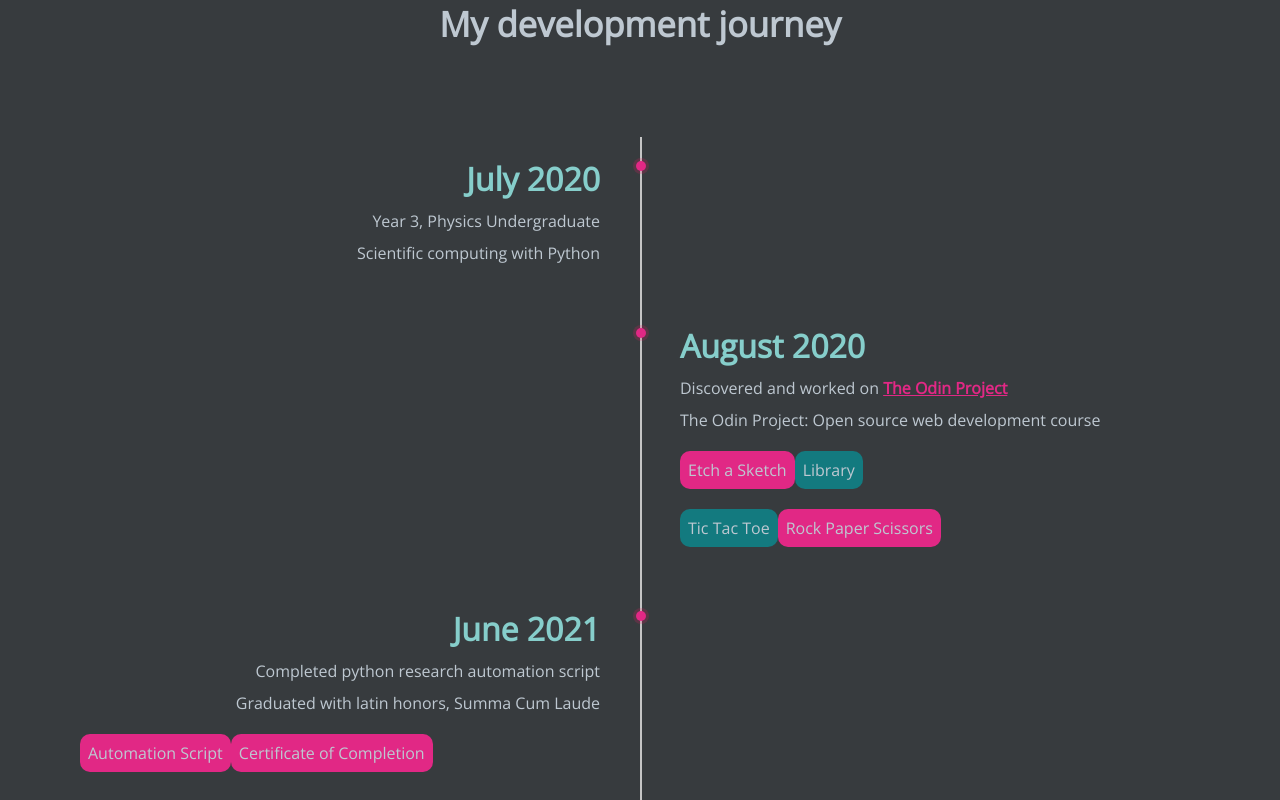
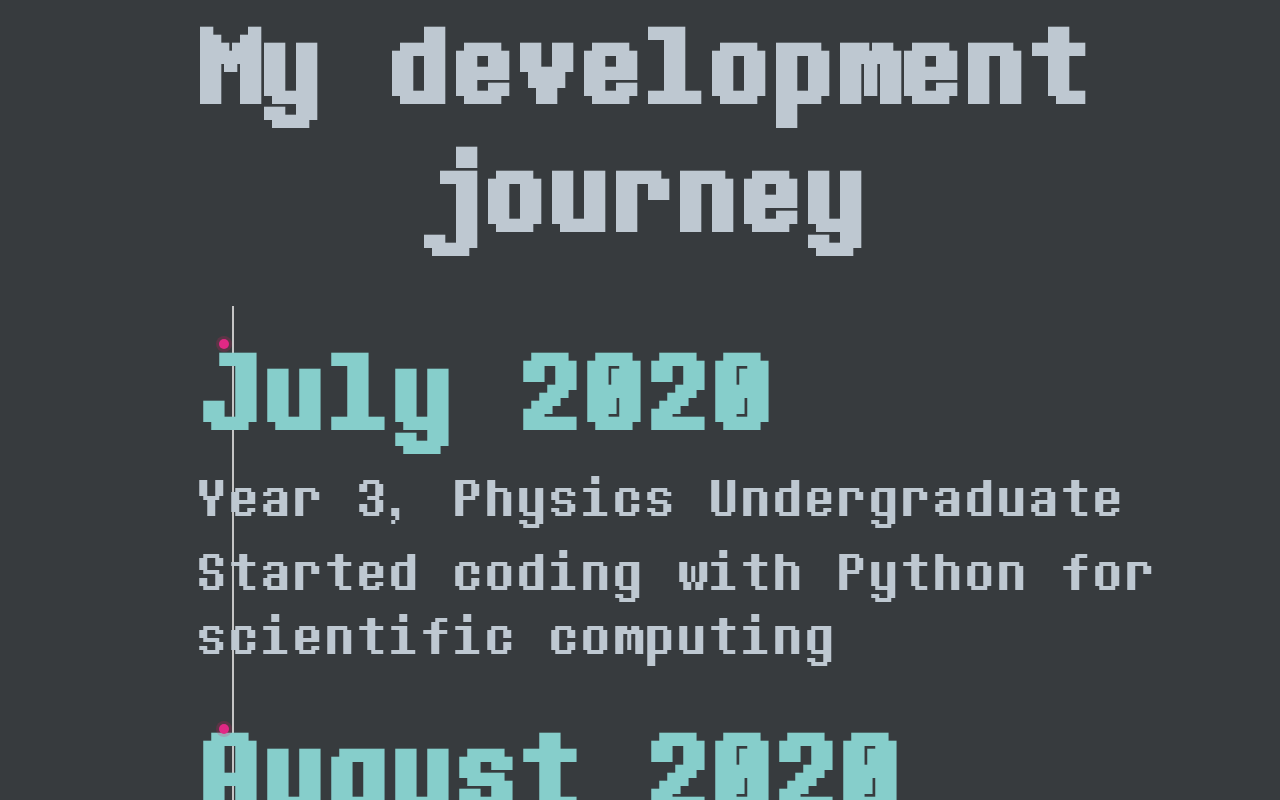
Before and after one commit to teoyi/personal-portfolio, a Next.js app: page / in a window 1280 px wide. Shown: the part 1700-2500 px from the top of the page. Built offline with nearby package versions, Linux system fonts and the light colour scheme; a web font is replaced by a local one.

Commit message:
finished timeline component for mobile view. Added new toggle function for logo. finished about component for mobile view

```diff
--- a/src/components/About/About.js
+++ b/src/components/About/About.js
@@ -4,7 +4,7 @@ import classes from '../../styles/About.module.css'
 
 const About = () => {
     return (
-        <div className={classes.about} id="about">
+        <section className={classes.about} id="about">
             <h2 className={classes.greetings}>Hello there!</h2>
             <div className={classes.imageWrapper}>
                 <div className={classes.aboutImage}>
@@ -19,7 +19,7 @@ const About = () => {
                     I am a self-taught developer that has since been involved in projects in both personal and professional setting. Action speaks louder than words, so I will let this website speak on behalf my skills.
                 </p>
             </div>
-        </div>
+        </section>
 
     );
 }
--- a/src/components/Header/HeaderMain.js
+++ b/src/components/Header/HeaderMain.js
@@ -13,17 +13,21 @@ const Header = () => {
         setNavbarOpen(prev => !prev);
     }
 
+    const handleLogo = () => {
+        setNavbarOpen(false);
+    }
+
     return (
         <nav className={classes.navBar__main}>
             <div className={classes.navBar__left}>
-                <Link href="#landing" passHref><Image className={classes.logo} src={logo} alt="logo" width={100} height={23}/></Link>
+                <Link href="#landing" passHref><Image onClick={handleLogo} className={classes.logo} src={logo} alt="logo" width={100} height={23}/></Link>
             </div>
             <div className={classes.navBar__right}>
                 <div  className={classes.hamburger}>
                     <Hamburger toggled={navbarOpen} toggle={setNavbarOpen} size={23} rounded color={navbarOpen ? "#e12885": "#86cecb"} />
                 </div>
                 <ul className={`${classes.menuNav} ${navbarOpen ? classes.showMenu : ""}`}>
-                    <li><Link href="/"><a className={classes.navLink} onClick={handleToggle}>Home</a></Link></li>
+                    <li><Link href="#landing"><a className={classes.navLink} onClick={handleToggle}>Home</a></Link></li>
                     <li><Link href="#about"><a className={classes.navLink} onClick={handleToggle}>About</a></Link></li>
                     <li><Link href="#timeline"><a className={classes.navLink} onClick={handleToggle}>Timeline</a></Link></li>
                     <li><Link href="#projects"><a className={classes.navLink} onClick={handleToggle}>Projects</a></Link></li>
--- a/src/components/Landing/Landing.js
+++ b/src/components/Landing/Landing.js
@@ -11,9 +11,9 @@ const Landing = () => {
                 <p className={classes.subtitle}>Aspiring web/software developer</p>
             </div>
             <div className={classes.navBar__secondary}>
-                <a href="#" className={classes.navSocials}><FaInstagramSquare size="2.2rem" /></a>
-                <a href="#" className={classes.navSocials}><FaGithubSquare size="2.2rem" /></a>
-                <a href='#' className={classes.navSocials}><FaLinkedin size="2.2rem" /></a>
+                <a href="https://www.instagram.com/yipeng_/" className={classes.navSocials}><FaInstagramSquare size="2.2rem" /></a>
+                <a href="https://github.com/teoyi" className={classes.navSocials}><FaGithubSquare size="2.2rem" /></a>
+                <a href='https://www.linkedin.com/in/luketeo/' className={classes.navSocials}><FaLinkedin size="2.2rem" /></a>
             </div>
         </section>
     );
--- a/src/components/Timeline/Timeline.js
+++ b/src/components/Timeline/Timeline.js
@@ -3,7 +3,7 @@ import classes from '../../styles/Timeline.module.css'
 
 const Timeline = () => {
     return (
-        <div className={classes.wrapper} id="timeline">
+        <section className={classes.wrapper} id="timeline">
             <div className={classes.timelineWrapper}>
                 <h1 className={classes.title}>My development journey</h1>
                 <div className={classes.timeline}>
@@ -12,22 +12,20 @@ const Timeline = () => {
                             <div className={classes.content}>
                                 <h3>July 2020</h3>
                                 <p>Year 3, Physics Undergraduate</p>
-                                <p>Scientific computing with Python</p>
+                                <p>Started coding with Python for scientific computing</p>
                             </div>
                         </li>
 
                         <li>
                             <div className={classes.content}>
                                 <h3>August 2020</h3>
-                                <p>Discovered and worked on <span className={classes.highlight}><a href="#">The Odin Project</a></span></p>
-                                <p>The Odin Project: Open source web development course</p>
+                                <p>Worked on <span className={classes.highlight}><a href="#">The Odin Project</a></span></p>
+                                <p>An open source web development course</p>
                                 <div className={classes.buttonWrap}>
-                                    <a href="#" className={classes.buttonmain}>Etch a Sketch</a>
-                                    <a href="#" className={classes.buttonalt}>Library</a>
-                                </div>
-                                <div className={classes.buttonWrap}>
-                                    <a href="#" className={classes.buttonalt}>Tic Tac Toe</a>
-                                    <a href="#" className={classes.buttonmain}>Rock Paper Scissors</a>
+                                    <a href="https://github.com/teoyi/rock-paper-scissors" target="_blank" rel="noopener noreferrer" className={classes.buttonmain}>Rock Paper Scissors</a>
+                                    <a href="https://github.com/teoyi/etch-a-sketch" target="_blank" rel="noopener noreferrer" className={classes.buttonalt}>Etch a Sketch</a>
+                                    <a href="https://github.com/teoyi/simple-calculator" target="_blank" rel="noopener noreferrer" className={classes.buttonmain}>Calculator</a>
+                                    <a href="https://github.com/teoyi/library" target="_blank" rel="noopener noreferrer" className={classes.buttonalt}>Library</a>
                                 </div>
                             </div>
                         </li>
@@ -38,8 +36,8 @@ const Timeline = () => {
                                 <p>Completed python research automation script</p>
                                 <p>Graduated with latin honors, Summa Cum Laude</p>
                                 <div className={classes.buttonWrap}>
-                                    <a href="#" className={classes.buttonmain}>Automation Script</a>
-                                    <a href="#" className={classes.buttonmain}>Certificate of Completion</a>
+                                    <a href="https://github.com/teoyi/research-process-automation" target="_blank" rel="noopener noreferrer" className={classes.buttonmain}>Automation Script</a>
+                                    <a href="/static/assets/eDiploma.pdf" alt="Certificate of completion" target="_blank" rel="noopener noreferrer" className={classes.buttonmain}>Graduation Certificate</a>
                                 </div>
 
                             </div>
@@ -62,7 +60,7 @@ const Timeline = () => {
                     </ul>
                 </div>
             </div>
-        </div>
+        </section>
 
     )
 }
--- a/src/styles/Timeline.module.css
+++ b/src/styles/Timeline.module.css
@@ -2,15 +2,15 @@
     display:flex;
     flex-direction: column;
     align-items: center;
-    height: 200vh;
+    /* height: 200vh; */
 }
 .timelineWrapper{
     margin-top: 100px;
 }
 
 .title{
-    font-size: 2.7vw;
-    font-family: 'Open Sans', serif;
+    font-size: 10vw;
+    font-family: 'determono', serif;
     text-align: center;
 }
 
@@ -25,32 +25,39 @@
     text-decoration: underline;
 }
 
+
+/* Button styling */
 .buttonWrap{
     margin-top: 20px;
+    margin-left: 9vw;
     display: flex;
-    flex-direction: row;
+    flex-direction: column;
     /* justify-content: space-around; */
-    align-items: center;
+    align-items: flex-start;
 
 }
 
 .buttonmain{
     background-color:#e12885;
-    padding: 0.5rem 0.5rem;
+    padding: 7px 10px;
     border-radius: 10px;
+    margin: 7px 0;
     /* margin: 1rem 2rem; */
 }
 
 .buttonalt{
     background-color: #137a7f;
-    padding: 0.5rem 0.5rem;
+    padding: 7px 10px;
     border-radius: 10px;
+    margin: 7px 0;
     /* margin: 1rem 2rem; */
 }
 
+/* timeline */
 .timeline{
     position:relative;
-    margin:50px auto;
+    /* margin:50px auto; */
+    margin: 10px auto;
     padding:40px 0;
     width:150vh;
     box-sizing:border-box;
@@ -59,9 +66,10 @@
 .timeline:before{
     content:'';
     position:absolute;
-    left:50%;
+    /* left:50%; */
+    margin-left: 15vw;
     width:2px;
-    height:150vh;
+    height:1008px;
     background:#c5c5c5;
 }
 
@@ -73,12 +81,13 @@
 .timeline ul li{
     list-style:none;
     position:relative;
-    width:50%;
+    /* width: 50%; */
+    width:100%;
     padding:20px 40px;
     box-sizing:border-box;
 }
 
-.timeline ul li:nth-child(odd){
+/* .timeline ul li:nth-child(odd){
     float:left;
     text-align:right;
     clear:both;
@@ -88,18 +97,23 @@
     float:right;
     text-align:left;
     clear:both;
-}
+} */
 
 .content{
-    font-family: 'Open Sans', serif;
-    padding-bottom:20px;
+    font-family: 'determono', serif;
+    /* padding-bottom:20px; */
 }
 
 .content h3 {
     font-weight: bold;
-    font-size: 2.5vw;
+    font-size: 10vw;
+    margin-left:9vw !important;
 }
 
+.content p {
+    font-size: 5vw;
+    margin-left: 9vw !important;
+}
 
 .timeline ul li:nth-child(odd):before
 {
@@ -107,8 +121,10 @@
     position:absolute;
     width:10px;
     height:10px;
-    top:24px;
-    right:-6px;
+    /* top:24px; */
+    top: 33px;
+    /* right:-6px; */
+    left: 14vw;
     background:#e12885;
     border-radius:50%;
     box-shadow:0 0 0 3px rgba(233,33,99,0.2);
@@ -120,8 +136,10 @@
     position:absolute;
     width:10px;
     height:10px;
-    top:24px;
-    left:-4px;
+    /* top:24px; */
+    top: 38px;
+    /* left:-4px; */
+    left: 14vw;
     background:#e12885;
     border-radius:50%;
     box-shadow:0 0 0 3px rgba(233,33,99,0.2);
```
Also changed, not shown: 1 other file (tests, documents, lock files or other folders).
